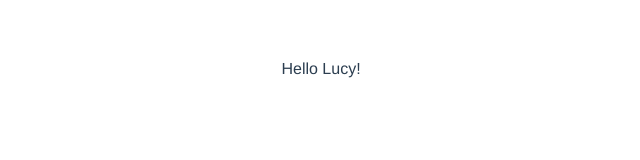
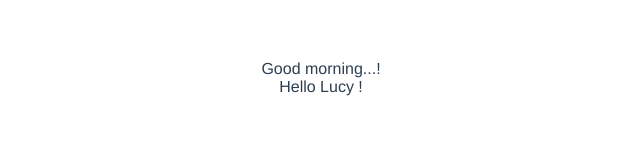
Before and after one commit to mdafsha9/VueJS3-Tutorials, a Vue app: page / in a window 1280 px wide. Shown: the top 160 px of the page, without its empty margins (319-959 px from the left). Built offline with nearby package versions, Linux system fonts and the light colour scheme.

Commit message:
both mustach and v-text interpolation

```diff
--- a/src/App.vue
+++ b/src/App.vue
@@ -1,5 +1,7 @@
 <template>
+  <span v-text="greet"></span><br>
   <span>Hello {{name}} </span>
+
 </template>
 
 <script>
@@ -9,7 +11,8 @@ export default {
   name: 'App',
   data(){
     return{
-      name:"Lucy!",
+      greet: 'Good morning...!',
+      name: "Lucy !",
 
     }
   }
@@ -25,4 +28,5 @@ export default {
   color: #2c3e50;
   margin-top: 60px;
 }
+
 </style>
```
